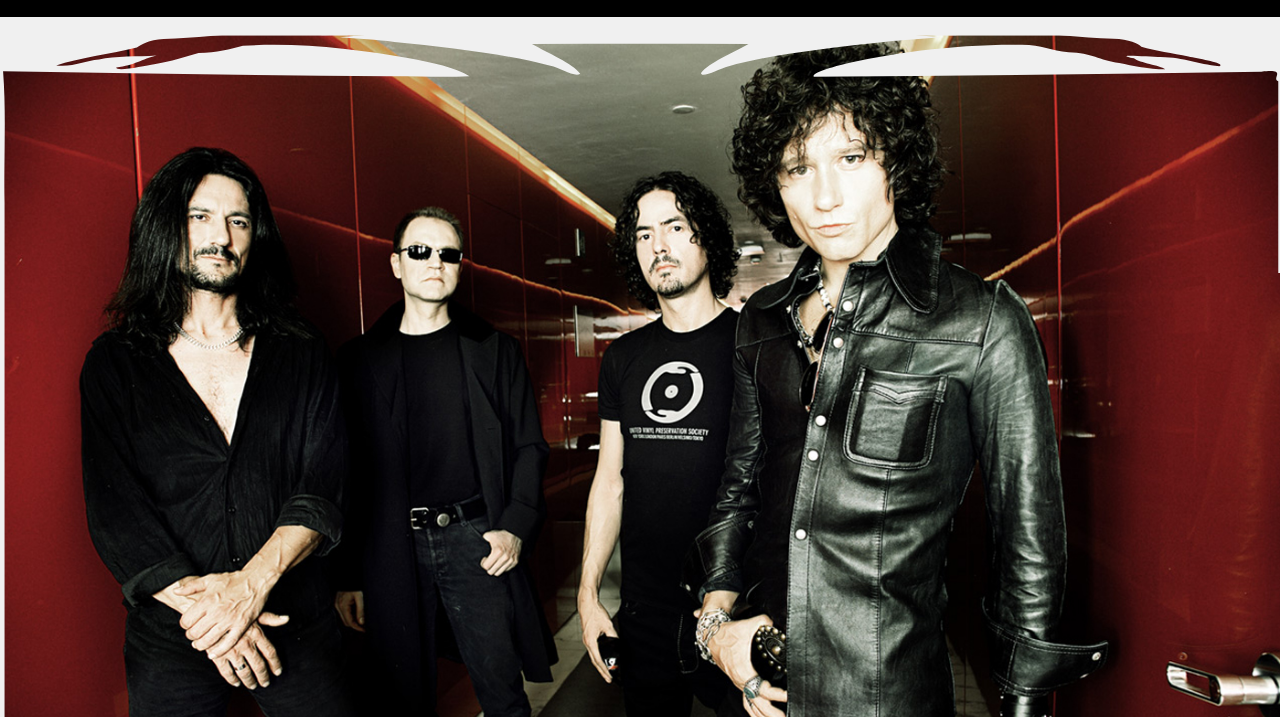
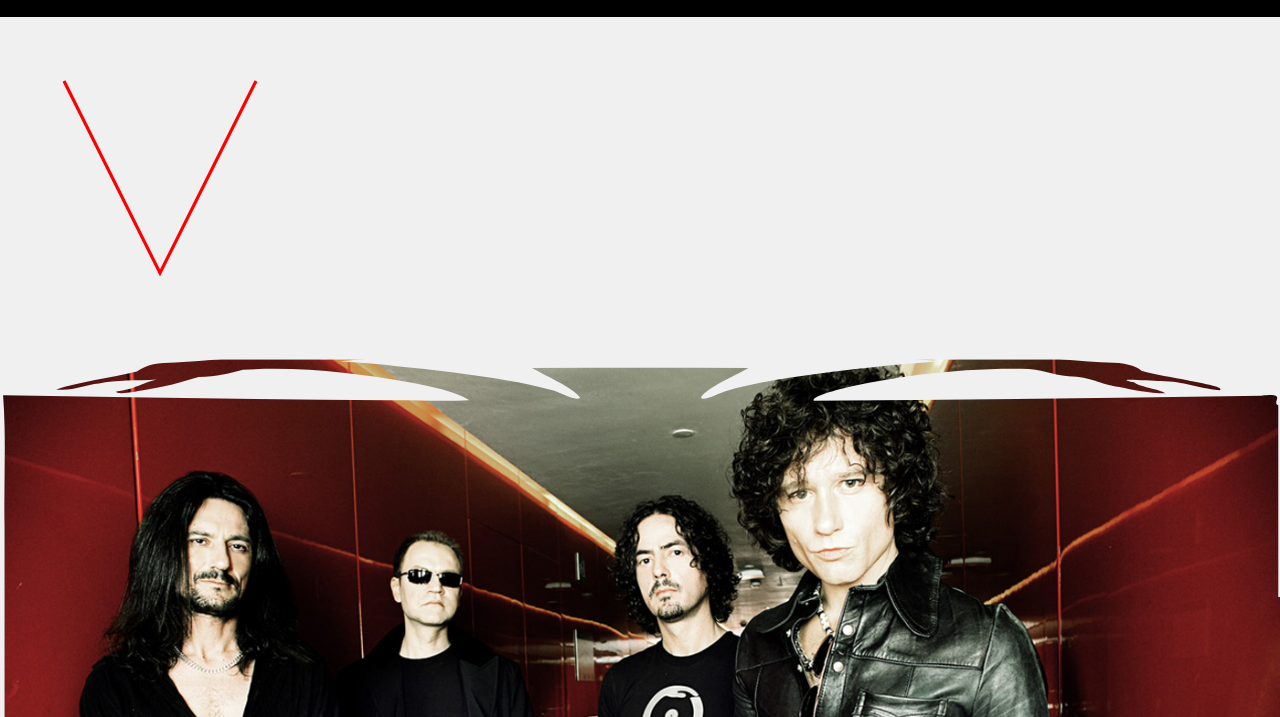
Before and after one commit to nbethencourts/herramientas-html-P1, a website built with Parcel: page src/home.html in a window 1280 px wide. Shown: the part 83-800 px from the top of the page. Built offline with nearby package versions, Linux system fonts and the light colour scheme; a web font is replaced by a local one.

Commit message:
multiples svg en netlify

```diff
--- a/src/css/style.sass
+++ b/src/css/style.sass
@@ -158,6 +158,8 @@ footer
         margin-right: auto
         margin-left: auto
 /*** página de Portada ***/
+#svg_css_ex1
+    height: 40%
 .home main
     margin: 0
     width: 100vw
--- a/src/home.html
+++ b/src/home.html
@@ -24,9 +24,9 @@
         </div>
     </header>
     <main>
-        <!-- <svg id="svg_css_ex1" viewBox="0 0 100 100" xmlns="http://www.w3.org/2000/svg">
+        <svg id="svg_css_ex1" viewBox="0 0 100 100" xmlns="http://www.w3.org/2000/svg">
             <path fill="none" stroke="red" d="M20,20 L50,80 L80,20" />
-        </svg> -->
+        </svg>
 
         <svg class="image-container" viewBox="0 0 1333 928" xmlns="http://www.w3.org/2000/svg">
             <clipPath id="clip" class="clip-animation">
```
